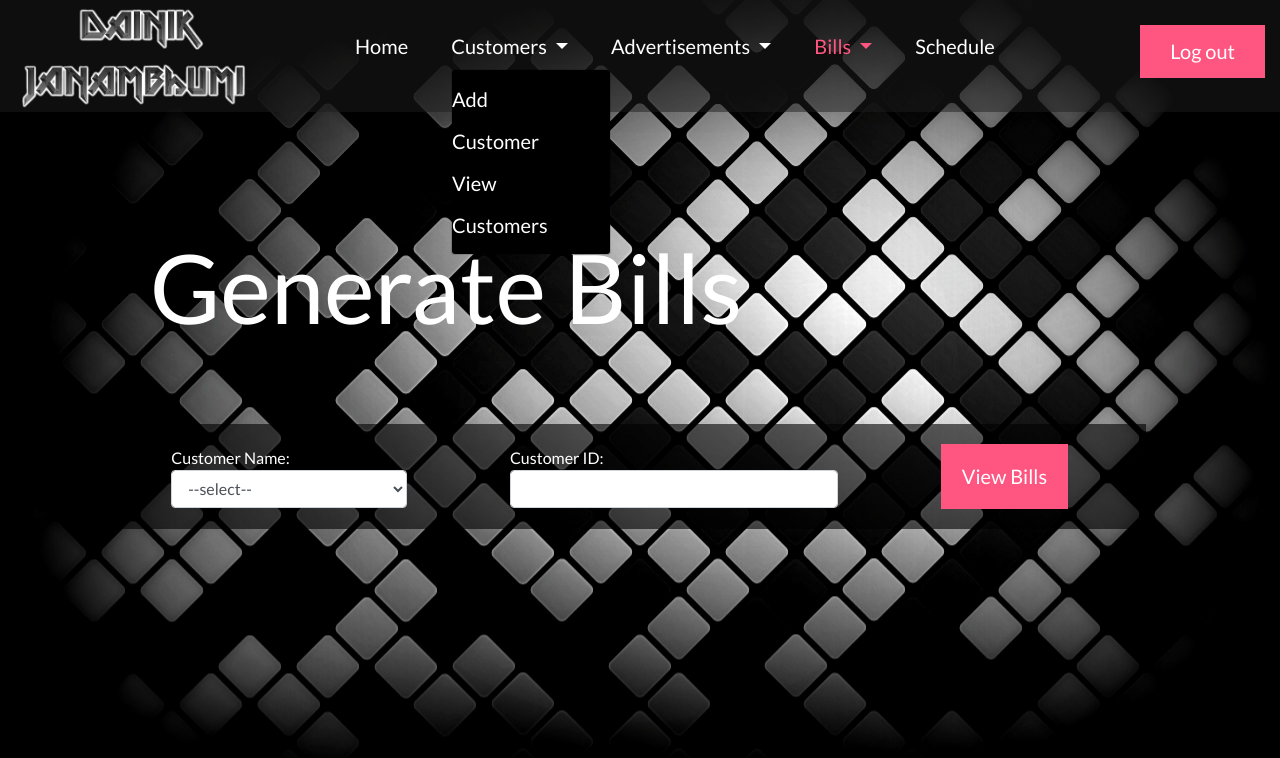
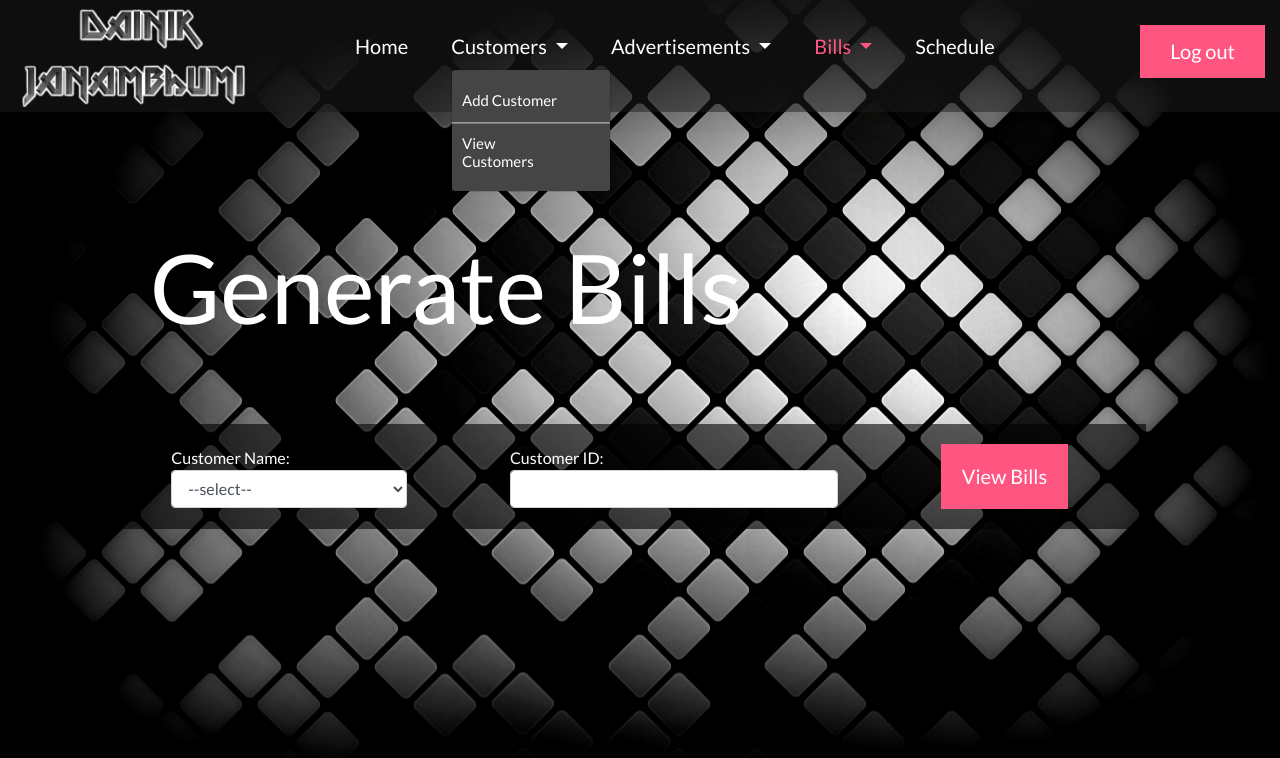
Before and after one commit to Jaspreet8843/Ads_management, a Django app: page /billing in a window 1280 px wide, after a click on "Customers". Shown: the top 758 px of the page. Run offline with Django 3.2, Linux system fonts and the light colour scheme; data that the repository does not hold is empty; parts of the project's set-up code (start-up, migrations or seed data) failed here and were passed over; some libraries are stand-ins or nearby versions.

Commit message:
navbar updates

```diff
--- a/template/localsdirectory/base.html
+++ b/template/localsdirectory/base.html
@@ -22,7 +22,15 @@
     <link rel="stylesheet" href="{% static 'css/slicknav.min.css' %}" type="text/css">
     <link rel="stylesheet" href="{% static 'css/style.css' %}" type="text/css">
 </head>
-
+<style>
+    hr{
+    margin:0;
+    border: 0;
+    height: 0;
+    border-top: 1px solid #999999;
+    border-bottom: 1px solid rgba(255, 255, 255, 0.3);
+}
+</style>
 <body>
     <!-- Page Preloder -->
     <div id="preloder">
@@ -40,31 +48,31 @@
                 <ul>
                     <li id="home"><a href="/">Home</a></li>
                     <li class="dropdown" id="customers">
-                        <a class="dropdown-toggle"  data-toggle="dropdown" href="#">Customers
+                        <a class="dropdown-toggle" data-toggle="dropdown" href="#">Customers
                             <span class="caret"></span></a>
-                        <ul class="dropdown-menu" style="background-color:#000000;">
-                            <li><a href="/add_customer">Add Customer</a></li>
-                            <li><a href="/view_customers">View Customers</a></li>
+                        <ul class="dropdown-menu" style="background-color:#454545;">
+                            <li style="padding:10px;"><a style="font-size:15px; line-height:normal;" href="/add_customer">Add Customer</a></li>
+                            <hr><li style="padding:10px;"><a style="font-size:15px; line-height:normal;" href="/view_customers">View Customers</a></li>
                         </ul>
                     </li>
-                    <li id="adv" class="dropdown" style="color:#000000;">
+                    <li id="adv" class="dropdown" style="color:#454545;">
                         <a class="dropdown-toggle" data-toggle="dropdown" href="#">Advertisements
                             <span class="caret"></span></a>
-                        <ul class="dropdown-menu" style="background-color:#000000;">
-                            <li><a href="/add_advert">Add Advertisement</a></li>
-                            <li><a href="/view_adverts">View Advertisements</a></li>
-                            <li><a href="/pending_for_approval">Pending Advertisements</a></li>
-                            <li><a href="/view_rejected">Rejected Advertisements</a></li>
+                        <ul class="dropdown-menu" style="background-color:#454545;">
+                            <li style="padding:10px;"><a style="font-size:15px; line-height:normal;" href="/add_advert">Add Advertisement</a></li>
+                            <hr><li style="padding:10px;"><a style="font-size:15px; line-height:normal;" href="/view_adverts">View Advertisements</a></li>
+                            <hr><li style="padding:10px;"><a style="font-size:15px; line-height:normal;" href="/pending_for_approval">Pending Advertisements</a></li>
+                            <hr><li style="padding:10px;"><a style="font-size:15px; line-height:normal;" href="/view_rejected">Rejected Advertisements</a></li>
                         </ul>
                     </li>
                     <li class="dropdown" id="bills">
                         <a class="dropdown-toggle" data-toggle="dropdown" href="#">Bills
                             <span class="caret"></span></a>
-                        <ul class="dropdown-menu" style="background-color:#000000;">
-                            <li><a href="/billing">Generate Bills</a></li>
-                            <li><a href="/view_bills">View Bills</a></li>
-                            <li><a href="/pay_bills">Pay Bills</a></li>
-                            <li><a href="/view_paid_bills">View Paid Bills</a></li>
+                        <ul class="dropdown-menu" style="background-color:#454545;">
+                            <li style="padding:10px;"><a style="font-size:15px; line-height:normal;" href="/billing">Generate Bills</a></li>
+                            <hr><li style="padding:10px;"><a style="font-size:15px; line-height:normal;" href="/view_bills">View Bills</a></li>
+                            <hr><li style="padding:10px;"><a style="font-size:15px; line-height:normal;" href="/pay_bills">Pay Bills</a></li>
+                            <hr><li style="padding:10px;"><a style="font-size:15px; line-height:normal;" href="/view_paid_bills">View Paid Bills</a></li>
                         </ul>
                     </li>
                     <li id="schedule"><a href="/view_schedule">Schedule</a></li>
```
